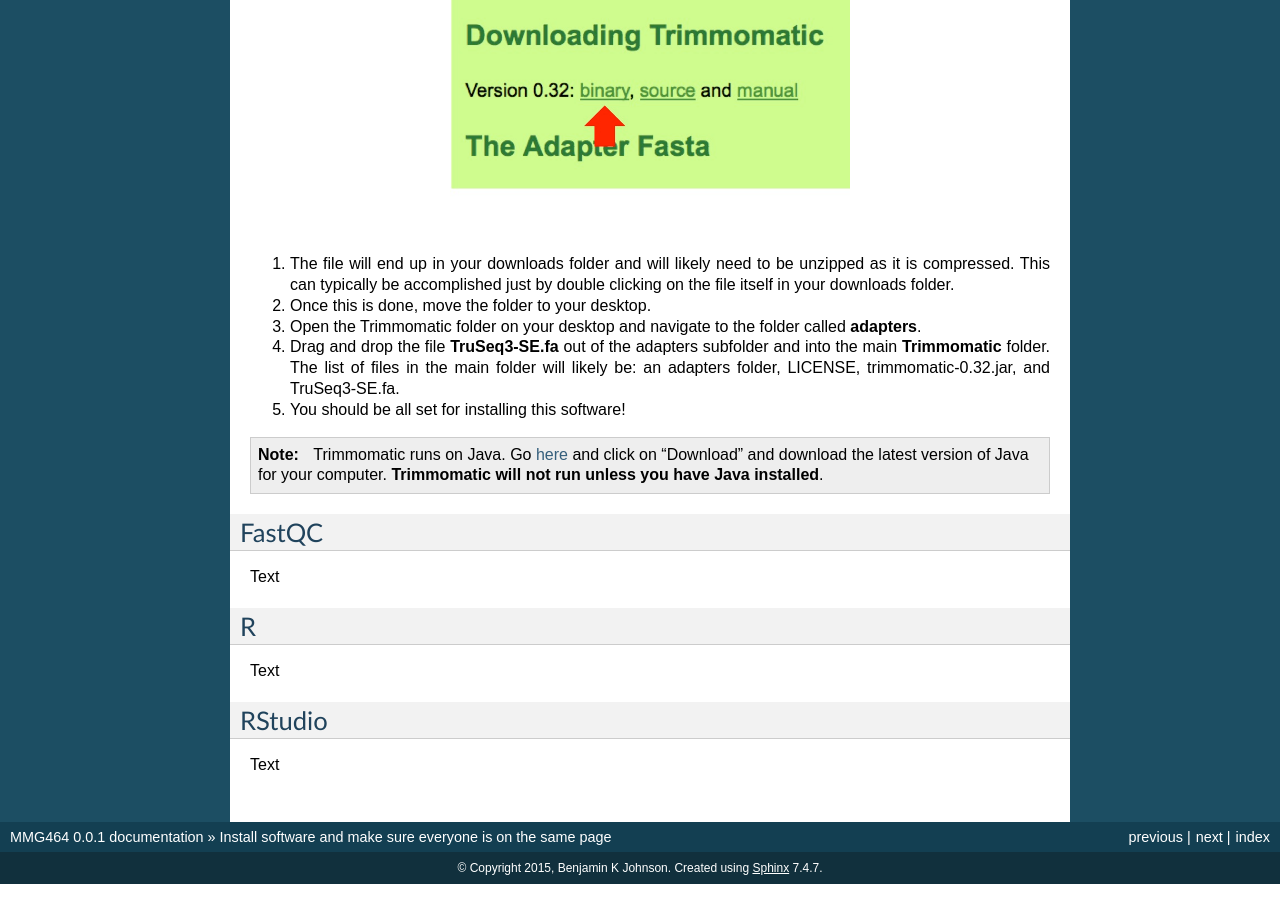
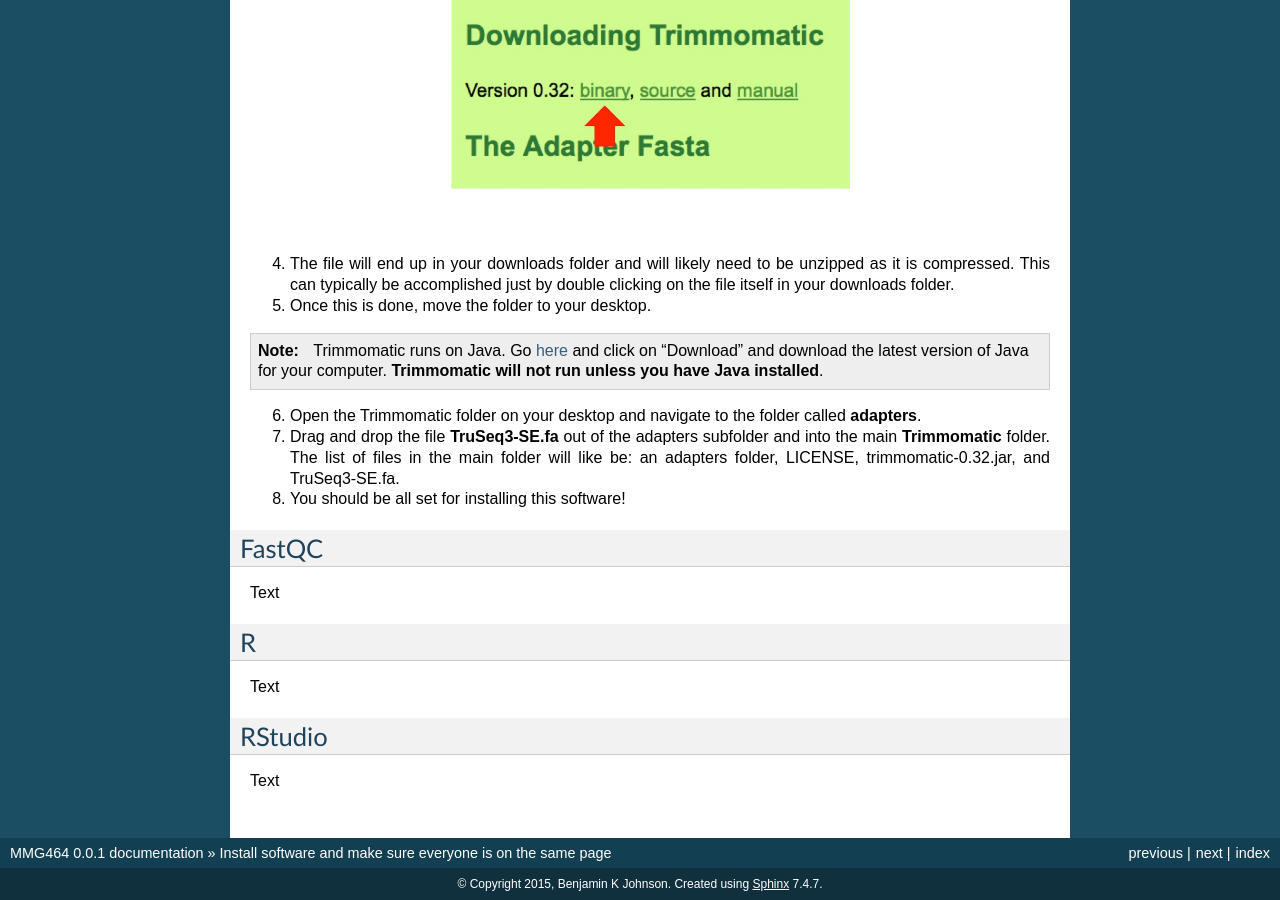
Before and after one commit to biobenkj/MMG434, a Sphinx documentation site: the page built from docs/source/dayone.rst, in a window 1280 px wide and 900 px high, scrolled down 662 px. Built offline with Sphinx 7.4.7, drawn with Linux system fonts in a browser that asks for light colours; part of the change alters nothing that is shown.

Commit message:
Fixed numbering in Trimmomatic section

```diff
--- a/docs/source/dayone.rst
+++ b/docs/source/dayone.rst
@@ -24,11 +24,11 @@ Trimmomatic
 
 Trimmomatic is a commonly utilized tool for QC/trimming short reads and has been implemented in RNA-seq approaches in the literature and is the go to tool at the MSU sequencing facility (RTSF).
 
-#. Trimmomatic can be downloaded from `here <http://www.usadellab.org/cms/index.php?page=trimmomatic>`_.
+1. Trimmomatic can be downloaded from `here <http://www.usadellab.org/cms/index.php?page=trimmomatic>`_.
 
-#. Scroll down the page (which you can read at your leisure later if you are interested) to where it says "Download Trimmomatic"
+2. Scroll down the page (which you can read at your leisure later if you are interested) to where it says "Download Trimmomatic"
 
-#. Click on the link that says "binary"
+3. Click on the link that says "binary"
 
 .. image:: trimbinary.jpg
 	:width: 400px
@@ -36,18 +36,17 @@ Trimmomatic is a commonly utilized tool for QC/trimming short reads and has been
 	:height: 300px
 	:alt: image showing area where to download the binary file for Trimmomatic
 
-#. The file will end up in your downloads folder and will likely need to be unzipped as it is compressed. This can typically be accomplished just by double clicking on the file itself in your downloads folder.
+4. The file will end up in your downloads folder and will likely need to be unzipped as it is compressed. This can typically be accomplished just by double clicking on the file itself in your downloads folder.
 
-#. Once this is done, move the folder to your desktop.
-
-
-#. Open the Trimmomatic folder on your desktop and navigate to the folder called **adapters**.
-
-#. Drag and drop the file **TruSeq3-SE.fa** out of the adapters subfolder and into the main **Trimmomatic** folder. The list of files in the main folder will likely be: an adapters folder, LICENSE, trimmomatic-0.32.jar, and TruSeq3-SE.fa.
-
-#. You should be all set for installing this software!
+5. Once this is done, move the folder to your desktop.
 
 .. note:: Trimmomatic runs on Java. Go `here <http://www.java.com/en/>`_ and click on "Download" and download the latest version of Java for your computer. **Trimmomatic will not run unless you have Java installed**.
+
+6. Open the Trimmomatic folder on your desktop and navigate to the folder called **adapters**.
+
+7. Drag and drop the file **TruSeq3-SE.fa** out of the adapters subfolder and into the main **Trimmomatic** folder. The list of files in the main folder will like be: an adapters folder, LICENSE, trimmomatic-0.32.jar, and TruSeq3-SE.fa.
+
+8. You should be all set for installing this software!
 
 .. _fastqc:
 
```
